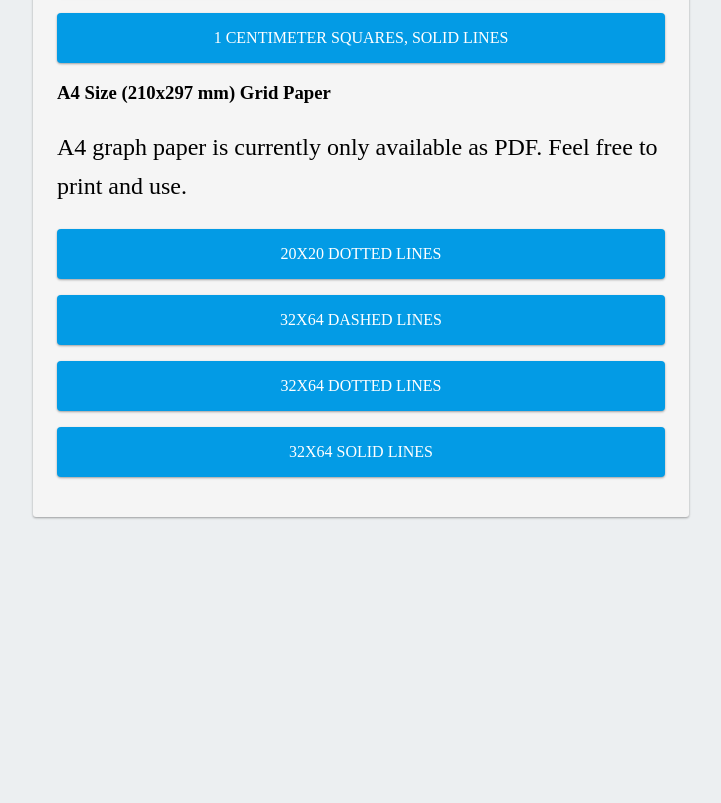
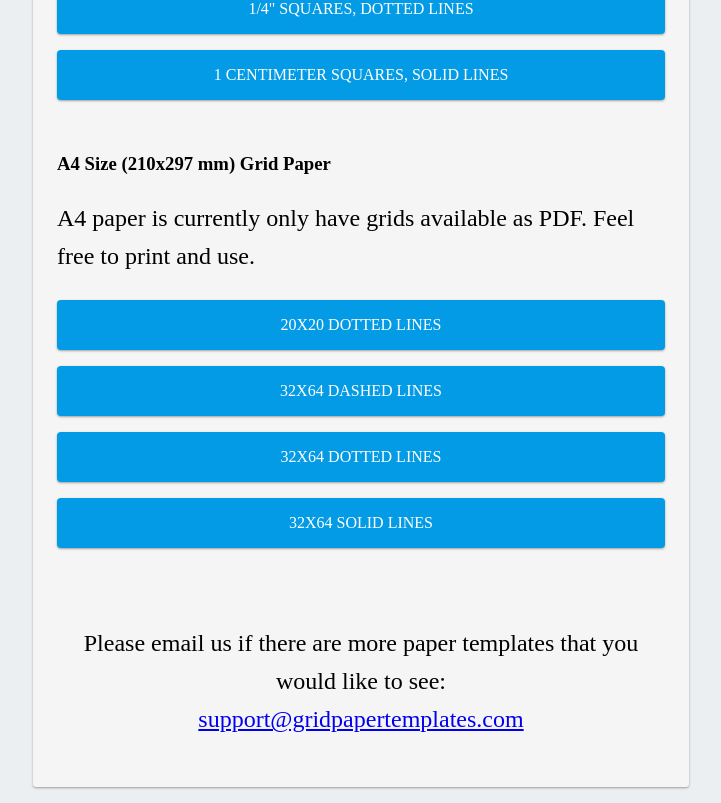
Before and after one commit to danialgoodwin/gridpapertemplates.com, a plain HTML site: page public/index.html in a window 1280 px wide. Shown: the part 1007-1810 px from the top of the page, without its empty margins (279-1000 px from the left). Before the commit the page ends 1540 px from the top, so only its background shows below. Drawn offline with Linux system fonts and the light colour scheme.

Commit message:
Add support email

```diff
--- a/public/index.html
+++ b/public/index.html
@@ -43,6 +43,9 @@
         margin: 16px 0;
         box-shadow: 0 1px 3px rgba(0,0,0,0.12), 0 1px 2px rgba(0,0,0,0.24);
     }
+    .footer-email {
+        text-align: center
+    }
     @media (max-width: 600px) {
         body, #content { margin-top: 0; background: white; box-shadow: none; }
     }
@@ -53,6 +56,7 @@
     <h1>Grid Paper Templates</h1>
     <p>Your home for all printable grid paper and graph paper templates, including for 2D pixel art and 3D voxel art. We have metric and imperial units. More grids coming soon!</p>
 
+    <br>
     <h3>US Letter Size (8.5x11") Grid Paper</h3>
     <p>Each of these free printable grid templates are currently only available as PDF.</p>
     <ul style="list-style-type: none; padding: 0;">
@@ -67,8 +71,9 @@
       <li><a class="pdf-link" target="_blank" href="templates/third-party/grid-paper--square--centimeter--solid.pdf">1 centimeter squares, solid lines</a></li>
     </ul>
 
+    <br>
     <h3>A4 Size (210x297 mm) Grid Paper</h3>
-    <p>A4 graph paper is currently only available as PDF. Feel free to print and use.</p>
+    <p>A4 paper is currently only have grids available as PDF. Feel free to print and use.</p>
     <ul style="list-style-type: none; padding: 0;">
       <li><a class="pdf-link" target="_blank" href="templates/grid-paper--square--20x20x6--dotted-lines--a4.pdf">20x20 dotted lines</a></li>
       <li><a class="pdf-link" target="_blank" href="templates/grid-paper--square--32x64--dashed-lines--a4.pdf">32x64 dashed lines</a></li>
@@ -76,6 +81,14 @@
       <li><a class="pdf-link" target="_blank" href="templates/grid-paper--square--32x64--solid-lines--a4.pdf">32x64 solid lines</a></li>
     </ul>
 
+    <br>
+    <br>
+    <footer>
+      <p class="footer-email">
+        Please email us if there are more paper templates that you would like to see:<br><a href="mailto:support@gridpapertemplates.com">support@gridpapertemplates.com</a>
+      </p>
+    </footer>
+
   </div>
 </body>
 </html>
```
Also changed, not shown: 2 other files.
